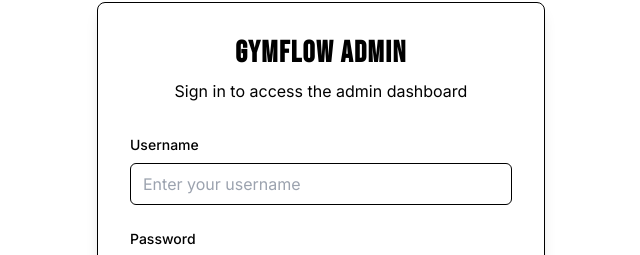
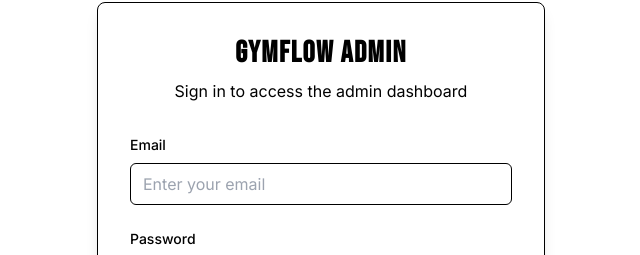
Before and after one commit to kenshar/gymflow-frontend, a React (Vite) app: page /login in a window 1280 px wide. Shown: the part 177-432 px from the top of the page, without its empty margins (319-959 px from the left). Built offline with nearby package versions, Linux system fonts and the light colour scheme; no server answers.

Commit message:
Implement Firebase authentication for login

```diff
--- a/package.json
+++ b/package.json
@@ -13,6 +13,7 @@
     "@radix-ui/react-slot": "^1.2.4",
     "class-variance-authority": "^0.7.1",
     "clsx": "^2.1.1",
+    "firebase": "^12.8.0",
     "lucide-react": "^0.562.0",
     "react": "^19.2.0",
     "react-dom": "^19.2.0",
--- a/src/App.jsx
+++ b/src/App.jsx
@@ -1,4 +1,7 @@
 import { BrowserRouter as Router, Routes, Route, Navigate } from "react-router-dom";
+import { useState, useEffect } from "react";
+import { onAuthStateChanged } from "firebase/auth";
+import { auth } from "./lib/firebase";
 import Header from "./components/Header";
 import Hero from "./components/Hero";
 import About from "./components/About";
@@ -10,14 +13,28 @@ import LoginPage from "./pages/LoginPage";
 import WorkoutLogging from "./pages/WorkoutLogging";
 import MemberProfile from "./pages/MemberProfile";
 import Dashboard from "./pages/Dashboard";
-import { isAuthenticated } from "./lib/api";
 
 // Protected Route component
-const ProtectedRoute = ({ children }) => {
-  return isAuthenticated() ? children : <Navigate to="/login" replace />;
+const ProtectedRoute = ({ children, user, loading }) => {
+  if (loading) {
+    return <div className="min-h-screen flex items-center justify-center">Loading...</div>;
+  }
+  return user ? children : <Navigate to="/login" replace />;
 };
 
 function App() {
+  const [user, setUser] = useState(null);
+  const [loading, setLoading] = useState(true);
+
+  useEffect(() => {
+    const unsubscribe = onAuthStateChanged(auth, (currentUser) => {
+      setUser(currentUser);
+      setLoading(false);
+    });
+
+    return unsubscribe;
+  }, []);
+
   return (
     <Router>
       <Routes>
@@ -42,10 +59,10 @@ function App() {
         <Route path="/login" element={<LoginPage />} />
 
         {/* Protected Admin Routes */}
-        <Route path="/admin" element={<ProtectedRoute><AdminPage /></ProtectedRoute>} />
-        <Route path="/admin/workout-logging" element={<ProtectedRoute><WorkoutLogging /></ProtectedRoute>} />
-        <Route path="/admin/member/:id" element={<ProtectedRoute><MemberProfile /></ProtectedRoute>} />
-        <Route path="/admin/dashboard" element={<ProtectedRoute><Dashboard /></ProtectedRoute>} />
+        <Route path="/admin" element={<ProtectedRoute user={user} loading={loading}><AdminPage /></ProtectedRoute>} />
+        <Route path="/admin/workout-logging" element={<ProtectedRoute user={user} loading={loading}><WorkoutLogging /></ProtectedRoute>} />
+        <Route path="/admin/member/:id" element={<ProtectedRoute user={user} loading={loading}><MemberProfile /></ProtectedRoute>} />
+        <Route path="/admin/dashboard" element={<ProtectedRoute user={user} loading={loading}><Dashboard /></ProtectedRoute>} />
       </Routes>
     </Router>
   );
--- /dev/null
+++ b/src/lib/firebase.js
@@ -0,0 +1,20 @@
+import { initializeApp } from "firebase/app";
+import { getAuth } from "firebase/auth";
+
+const firebaseConfig = {
+  apiKey: "AIzaSyDiXMVvHStt2xc1YSLovNuBCyCBnwz9jIg",
+  authDomain: "gymflow-184e8.firebaseapp.com",
+  projectId: "gymflow-184e8",
+  storageBucket: "gymflow-184e8.firebasestorage.app",
+  messagingSenderId: "460958996011",
+  appId: "1:460958996011:web:8da2455a051ca07293bc6e",
+  measurementId: "G-L23F8P6RKT"
+};
+
+// Initialize Firebase
+const app = initializeApp(firebaseConfig);
+
+// Initialize Firebase Authentication
+export const auth = getAuth(app);
+
+export default app;
--- a/src/pages/LoginPage.jsx
+++ b/src/pages/LoginPage.jsx
@@ -1,12 +1,13 @@
 import { useState } from "react";
 import { useNavigate } from "react-router-dom";
 import toast from "react-hot-toast";
-import { authAPI, setAuthToken } from "../lib/api";
+import { signInWithEmailAndPassword } from "firebase/auth";
+import { auth } from "../lib/firebase";
 
 const LoginPage = () => {
   const navigate = useNavigate();
   const [credentials, setCredentials] = useState({
-    username: "",
+    email: "",
     password: "",
   });
   const [loading, setLoading] = useState(false);
@@ -16,16 +17,22 @@ const LoginPage = () => {
     setLoading(true);
 
     try {
-      console.log('Attempting login with:', credentials);
-      const response = await authAPI.login(credentials);
-      console.log('Login response:', response);
-      setAuthToken(response.token);
+      console.log('Attempting login with:', credentials.email);
+      await signInWithEmailAndPassword(auth, credentials.email, credentials.password);
       toast.success("Login successful!");
       console.log('Navigating to /admin');
       navigate("/admin");
     } catch (error) {
       console.error("Login error:", error);
-      toast.error(error.message || "Login failed");
+      if (error.code === 'auth/invalid-email') {
+        toast.error("Invalid email address");
+      } else if (error.code === 'auth/user-not-found') {
+        toast.error("User not found");
+      } else if (error.code === 'auth/wrong-password') {
+        toast.error("Wrong password");
+      } else {
+        toast.error(error.message || "Login failed");
+      }
     } finally {
       setLoading(false);
     }
@@ -50,17 +57,17 @@ const LoginPage = () => {
 
         <form onSubmit={handleSubmit} className="space-y-6">
           <div>
-            <label htmlFor="username" className="block text-sm font-medium text-foreground mb-2">
-              Username
+            <label htmlFor="email" className="block text-sm font-medium text-foreground mb-2">
+              Email
             </label>
             <input
-              type="text"
-              id="username"
-              name="username"
-              value={credentials.username}
+              type="email"
+              id="email"
+              name="email"
+              value={credentials.email}
               onChange={handleInputChange}
               className="w-full px-3 py-2 border border-border rounded-md focus:outline-none focus:ring-2 focus:ring-primary focus:border-transparent"
-              placeholder="Enter your username"
+              placeholder="Enter your email"
               required
             />
           </div>
```
Also changed, not shown: 2 other files (tests, documents, lock files or other folders).
